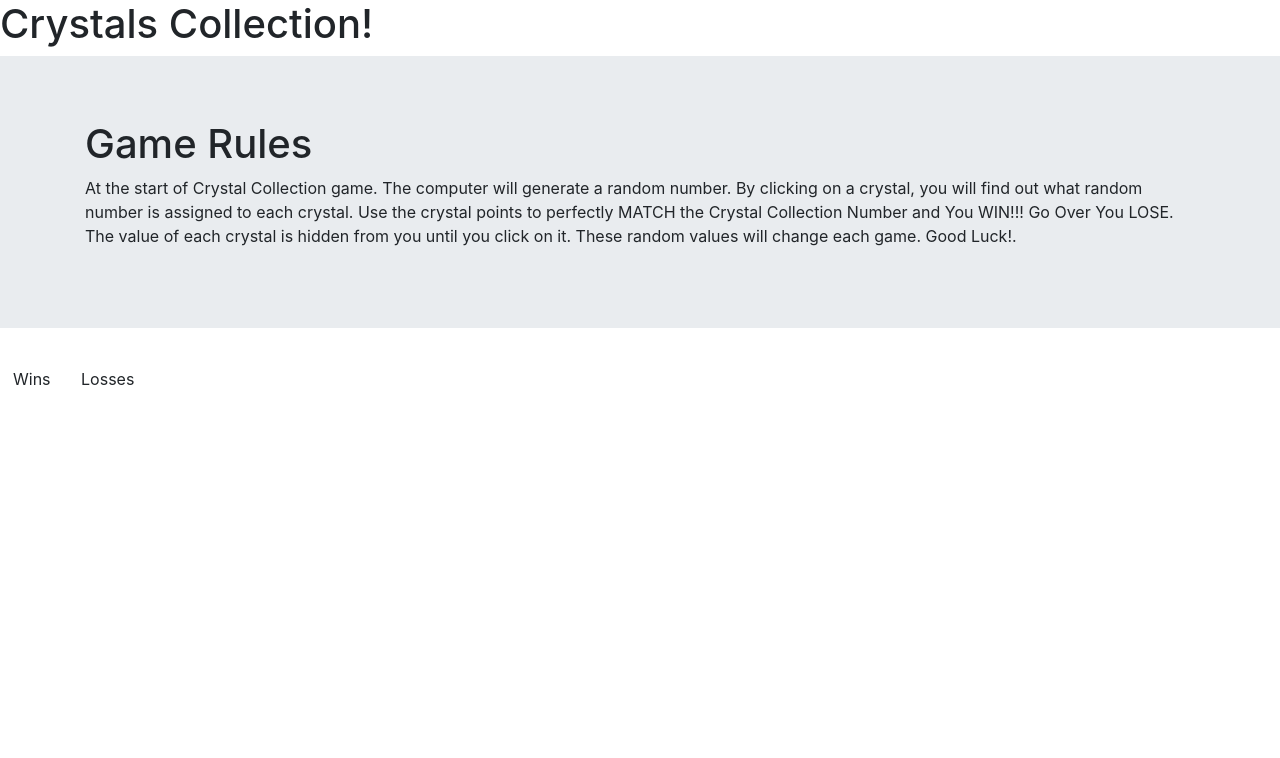
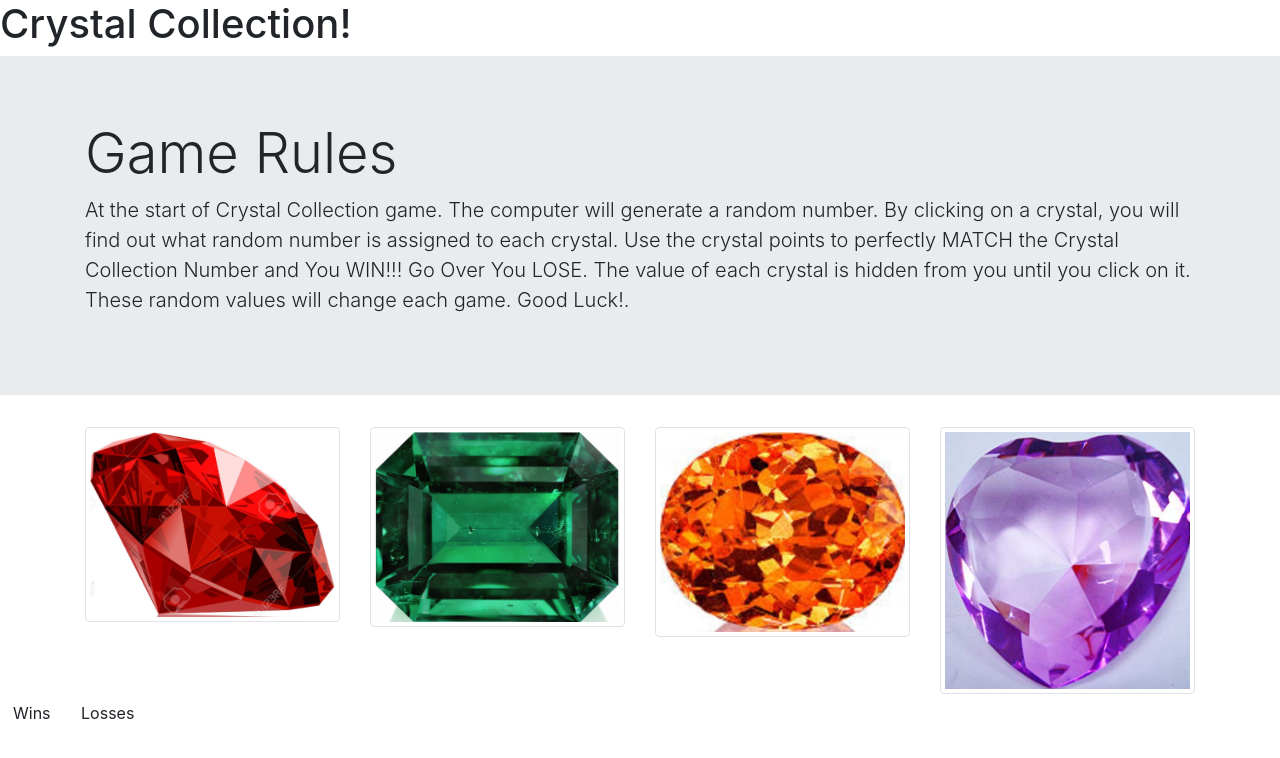
Before and after one commit to vsdinger/unit-4-game, a plain HTML site: page index.html in a window 1280 px wide. Drawn offline with nearby package versions, Linux system fonts and the light colour scheme.

Commit message:
crystal img

```diff
--- a/assets/javascript/games.js
+++ b/assets/javascript/games.js
@@ -1,3 +1,7 @@
+body {
+    background-image: ("assets\css\style.css\image background.png");
+   }
+
 // ToDo  display losses
 var losses = 0;
 // Todo display show wins
--- a/index.html
+++ b/index.html
@@ -8,16 +8,16 @@
   <link rel="stylesheet" href="https://stackpath.bootstrapcdn.com/bootstrap/4.3.1/css/bootstrap.min.css"
     integrity="sha384-ggOyR0iXCbMQv3Xipma34MD+dH/1fQ784/j6cY/iJTQUOhcWr7x9JvoRxT2MZw1T" crossorigin="anonymous">
   <link rel="stylesheet" href="assets\css\style.css">
-  <title>Crystals Collector Game</title>
+  <title>Crystal Collector Game</title>
 </head>
-<h1>Crystals Collection!</h1>
+<h1>Crystal Collection!</h1>
 
 <body>
-
+  <!-- rules pargraph -->
   <div class="jumbotron jumbotron-fluid">
     <div class="container">
-      <h1 class="display-Rules">Game Rules</h1>
-      <p class="display-Rules">At the start of Crystal Collection game.  The computer will generate a random number.
+      <h1 class="display-4">Game Rules</h1>
+      <p class="lead">At the start of Crystal Collection game. The computer will generate a random number.
         By clicking on a crystal, you will find out what random number is assigned to each crystal.
         Use the crystal points to perfectly MATCH the Crystal Collection Number and You WIN!!!
         Go Over You LOSE.
@@ -26,18 +26,20 @@
     </div>
   </div>
 
-  <div class="" style="width: 200px;">
-    <div class="rules">
-      <p class="rules"></p>
+  <!-- choose 4 cool images of crystals -->
+  <div class="container" class="crystals">
+    <div class="row">
+      <div class="col-xl"><img src="assets\images\ruby.png" class="img-thumbnail" alt="ruby"></div>
+      <div class="col-xl"><img src="assets\images\Emerald.png" class="img-thumbnail" alt="Emerald"></div>
+      <div class="col-xl"><img src="assets\images\orange sapphire.png" class="img-thumbnail" alt="Orange Sapphire"></div>
+      <div class="col-xl"><img src="assets\images\purple sapphire.png" class="img-thumbnail" alt="Purple Sapphire"></div>
     </div>
   </div>
-  <!-- choose 4 cool images of crystals -->
   <!-- press key to start -->
   <!-- display wins -->
   <button type="button" class="btn btn-Wins">Wins</button>
+  <!-- display losses -->
   <button type="button" class="btn btn-Losses">Losses</button>
-  <!-- display losses -->
-
 
   <script type="text/javascript" src="assets\javascript\games.js"></script>
 </body>
```
Also changed, not shown: assets/css/style.css (+9 -0 lines), assets/images/Emerald.png (renamed from assets/images/jade.png), 1 other file.
